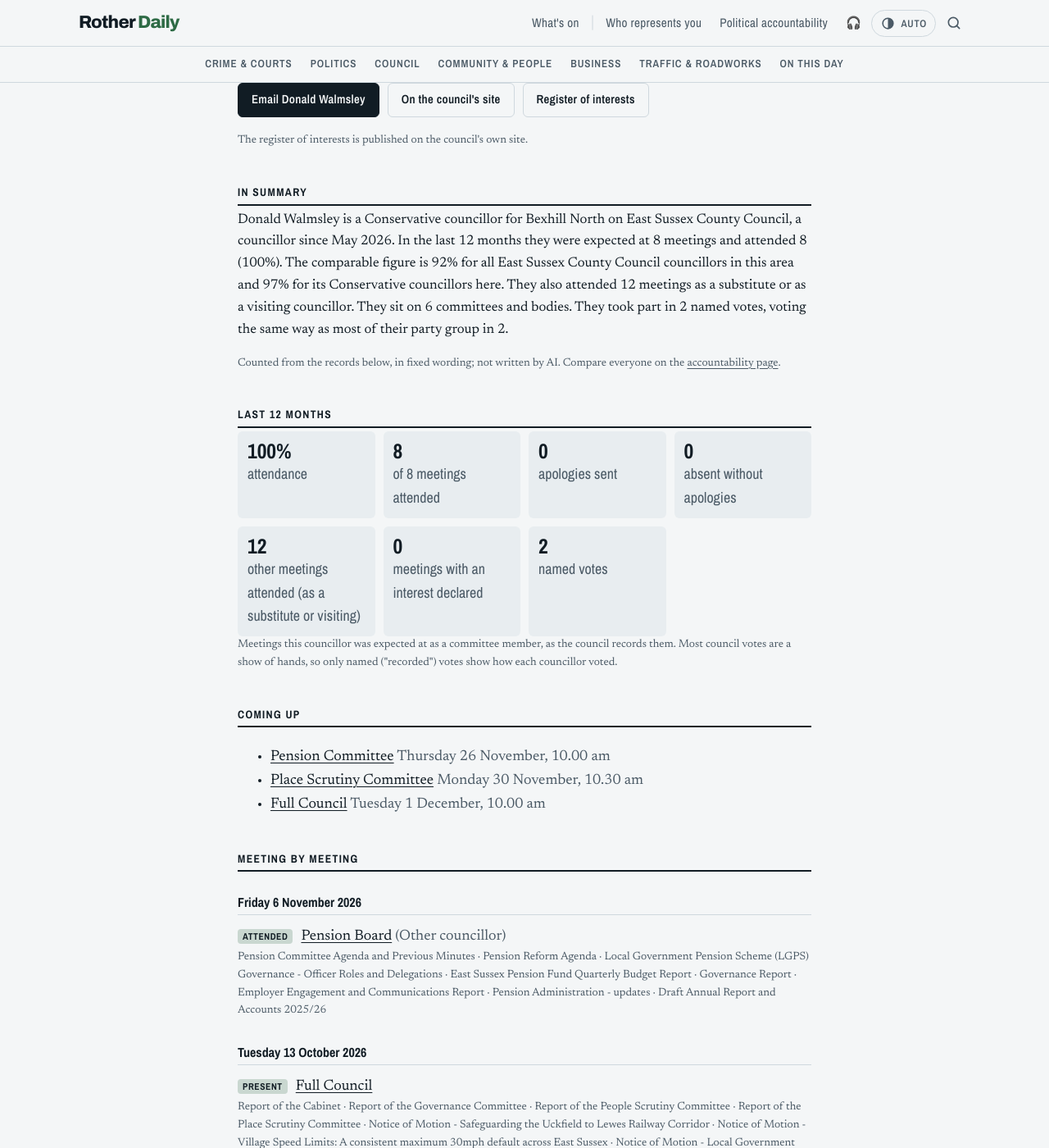
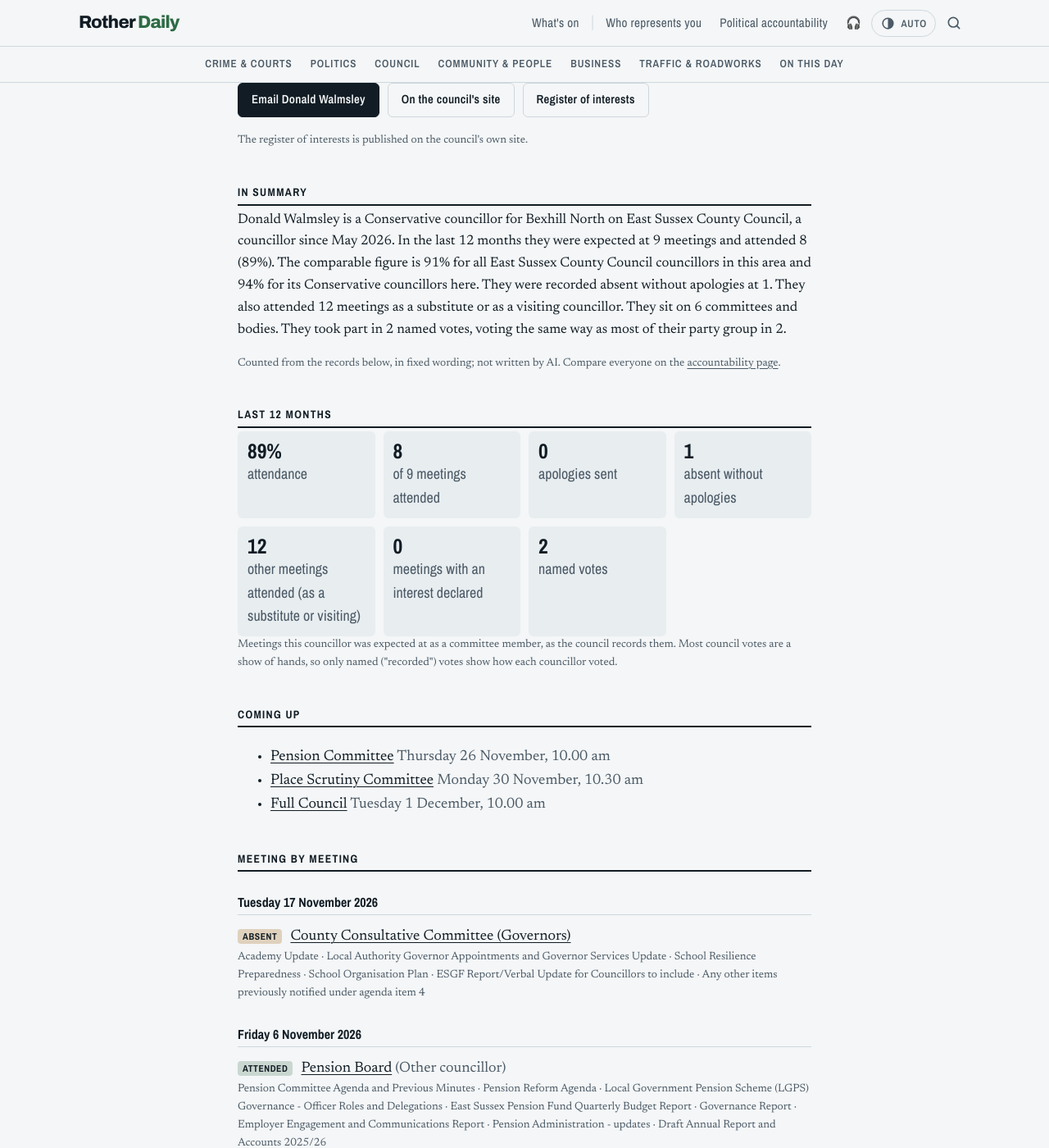
Before and after one commit to theknowledgecabinet/rother-daily, a Jekyll site: the page built from councillors/east-sussex-county/donald-walmsley.md, in a window 1280 px wide and 1400 px high, scrolled down 356 px. Shown: the whole window at 82% size. Built offline with Jekyll 4.4.1, drawn with Linux system fonts in a browser that asks for light colours.

Commit message:
Rother Daily: 17 stories

```diff
--- a/_data/accountability.json
+++ b/_data/accountability.json
@@ -67,14 +67,14 @@
    "keypost": false,
    "keyposts": null,
    "service": "Under a year",
-   "expected": 8,
+   "expected": 9,
    "present": 8,
    "apologies": 0,
-   "absent": 0,
+   "absent": 1,
    "other": 12,
    "declarations": 0,
    "votes": 2,
-   "rate": 100,
+   "rate": 89,
    "committees": 6
   },
   {
@@ -1277,13 +1277,13 @@
     {
      "name": "Conservative",
      "councillors": 2,
-     "expected": 33,
+     "expected": 34,
      "present": 32,
      "apologies": 1,
-     "absent": 0,
+     "absent": 1,
      "other": 32,
      "declarations": 2,
-     "rate": 97
+     "rate": 94
     },
     {
      "name": "Independent",
@@ -1309,13 +1309,13 @@
     }
    ],
    "councillors": 9,
-   "expected": 102,
+   "expected": 103,
    "present": 94,
    "apologies": 8,
-   "absent": 0,
+   "absent": 1,
    "other": 61,
    "declarations": 7,
-   "rate": 92
+   "rate": 91
   }
  ],
  "mps": [
--- a/_data/areas.json
+++ b/_data/areas.json
@@ -589,7 +589,7 @@
         "since": "2026-05-07",
         "email": "cllr.donald.walmsley@eastsussex.gov.uk",
         "url": "/representatives/east-sussex-county/donald-walmsley/",
-        "attendance_text": "8 of 8 meetings (100%)"
+        "attendance_text": "8 of 9 meetings (89%)"
        }
       ]
      },
@@ -917,7 +917,7 @@
         "since": "2026-05-07",
         "email": "cllr.donald.walmsley@eastsussex.gov.uk",
         "url": "/representatives/east-sussex-county/donald-walmsley/",
-        "attendance_text": "8 of 8 meetings (100%)"
+        "attendance_text": "8 of 9 meetings (89%)"
        }
       ]
      },
--- a/_data/reps.json
+++ b/_data/reps.json
@@ -620,7 +620,7 @@
          "since": "2026-05-07",
          "email": "cllr.donald.walmsley@eastsussex.gov.uk",
          "url": "/representatives/east-sussex-county/donald-walmsley/",
-         "attendance_text": "8 of 8 meetings (100%)"
+         "attendance_text": "8 of 9 meetings (89%)"
         }
        ]
       },
@@ -948,7 +948,7 @@
          "since": "2026-05-07",
          "email": "cllr.donald.walmsley@eastsussex.gov.uk",
          "url": "/representatives/east-sussex-county/donald-walmsley/",
-         "attendance_text": "8 of 8 meetings (100%)"
+         "attendance_text": "8 of 9 meetings (89%)"
         }
        ]
       },
```
Also changed, not shown: _data/councillors.json.
